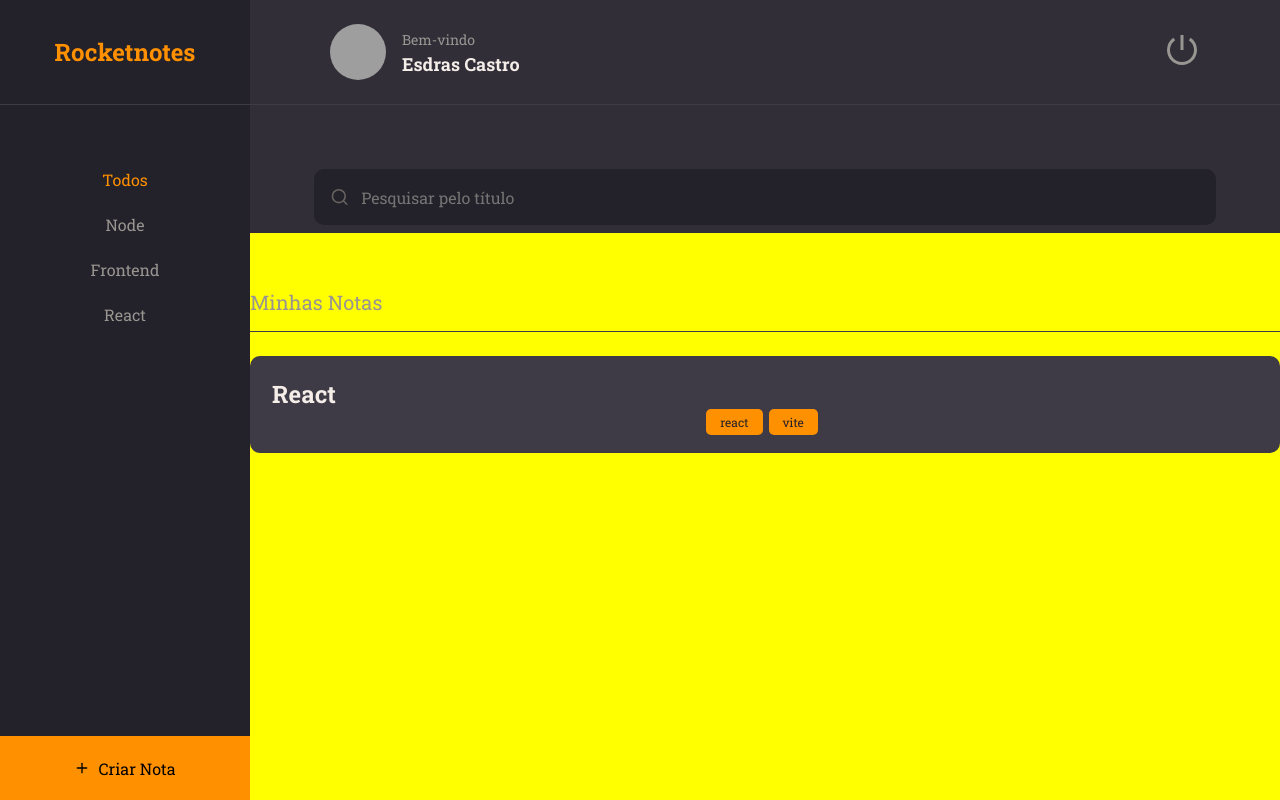
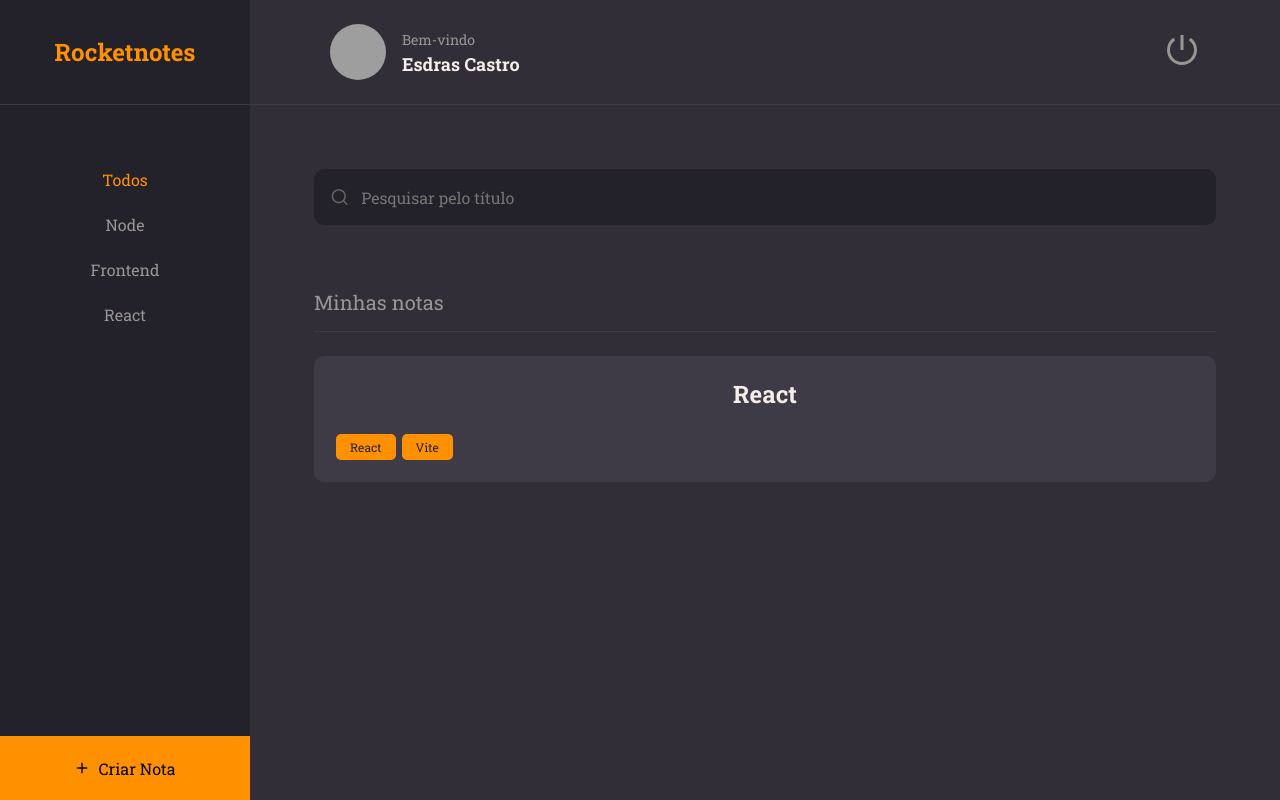
Before and after one commit to EsdrasCFF/Worknotes_front, a React (Vite) app: page / in a window 1280 px wide. Built offline with nearby package versions, Linux system fonts and the light colour scheme; grey boxes are pictures that could not be loaded.

Commit message:
Styled: Finished stylization HomePage

```diff
--- a/src/components/Note/index.jsx
+++ b/src/components/Note/index.jsx
@@ -4,15 +4,15 @@ import { Tag } from "../Tag";
 export function Note({data, ...rest }) {
   return(
     <Container {...rest} >
-      <h1>{data.title}</h1>
-
+      <h1>{ data.title }</h1>
       {
         data.tags &&
         <footer>
+
           {
-            data.tags.map( tag => <Tag key={tag.name} title={tag.name}  />
-            )
+            data.tags.map( tag => <Tag key={tag.id} title={tag.name} />)
           }
+
         </footer>
       }
     </Container>
--- a/src/components/Note/styles.js
+++ b/src/components/Note/styles.js
@@ -4,25 +4,23 @@ export const Container = styled.button`
   width: 100%;
   background-color: ${({ theme }) => theme.COLORS.BACKGROUND_700};
 
+  padding: 22px;
+  margin-bottom: 16px;
+
   border: none;
   border-radius: 10px;
 
-  padding: 22px;
-  margin-bottom: 16px;
-
   > h1 {
     flex: 1;
-    text-align: left;
+    text: align: left;
     font-weight: 700;
     font-size: 24px;
     color: ${({ theme }) => theme.COLORS.WHITE};
-
-    > footer {
-      width: 100%;
-      display: flex;
-      margin-top: 24px;
-
-    }
   }
 
+  > footer {
+    width: 100%;
+    display: flex;
+    margin-top: 24px;
+  }
 `;
--- a/src/pages/Details/styles.js
+++ b/src/pages/Details/styles.js
@@ -12,7 +12,7 @@ export const Container = styled.div`
 
   > main {
     grid-area: content;
-    overflow-y: scroll;
+    overflow-y: auto;
     padding: 64px 0;
   }
 `;
--- a/src/pages/Home/index.jsx
+++ b/src/pages/Home/index.jsx
@@ -29,14 +29,15 @@ export function Home() {
       </Search>
 
       <Content>
-        <Section title="Minhas Notas">
+        <Section title="Minhas notas">
           <Note data={{
-            title: 'React',
-            tags: [
-              {id: '1', name:'react'},
-              {id: '2', name:'vite'}
-            ]
-          }} />
+                  title: 'React',
+                  tags: [
+                    {id: '1', name: 'React'},
+                    {id: '2', name: 'Vite'},
+                  ]
+                }}
+          />
         </Section>
       </Content>
 
--- a/src/pages/Home/styles.js
+++ b/src/pages/Home/styles.js
@@ -54,7 +54,8 @@ export const Search  = styled.div`
 
 export const Content  = styled.div`
   grid-area: content;
-  background: yellow;
+  padding: 0 64px;
+  overflow-y: auto;
 `;
 
 export const NewNote  = styled.button`
```
